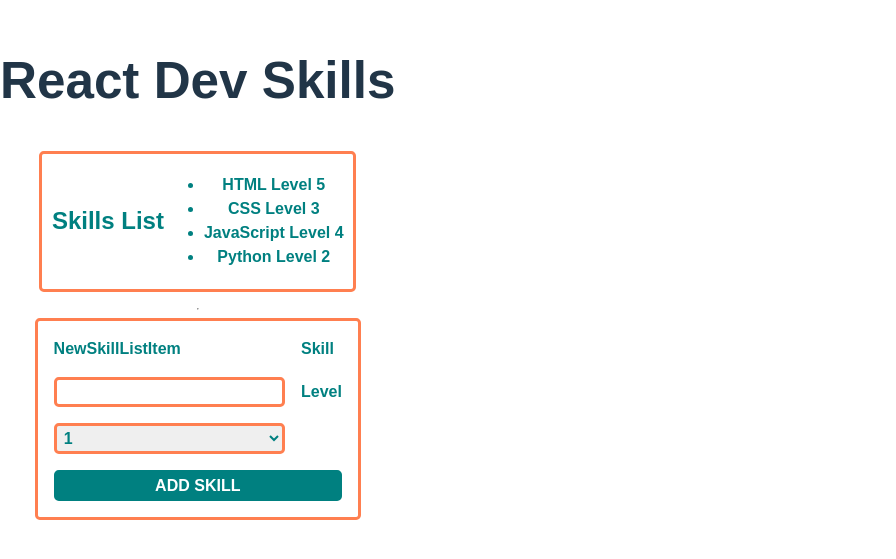
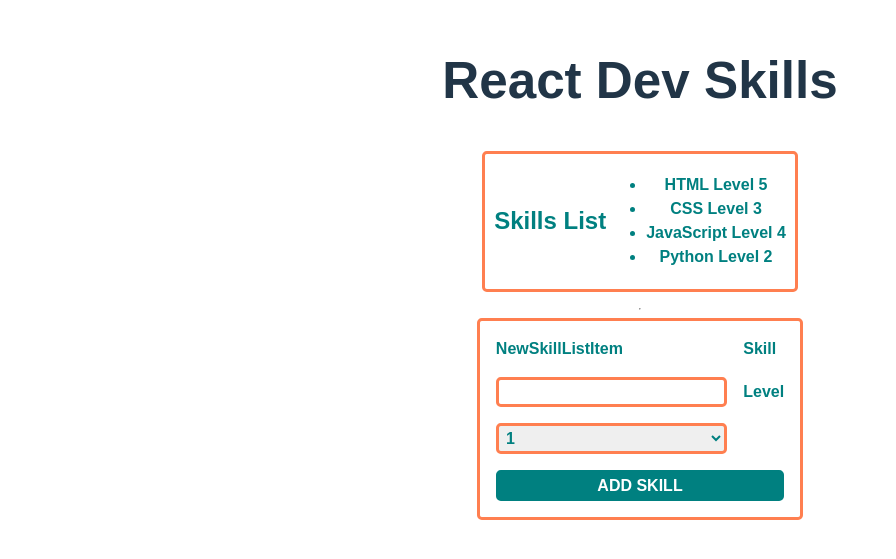
Before and after one commit to Cesarjg12/skill-list, a React (Vite) app: page / in a window 1280 px wide. Shown: the part 131-690 px from the top of the page, without its empty margins (0-896 px from the left). Built offline with nearby package versions, Linux system fonts and the light colour scheme.

Commit message:
CSS Fix Part 2. uncommented App.cs

```diff
--- a/src/App.css
+++ b/src/App.css
@@ -1,4 +1,4 @@
-/* #root {
+#root {
   max-width: 1280px;
   margin: 0 auto;
   padding: 2rem;
@@ -39,7 +39,7 @@
 
 .read-the-docs {
   color: #888;
-} */
+}
 
 .App {
   font-family: sans-serif;
```
